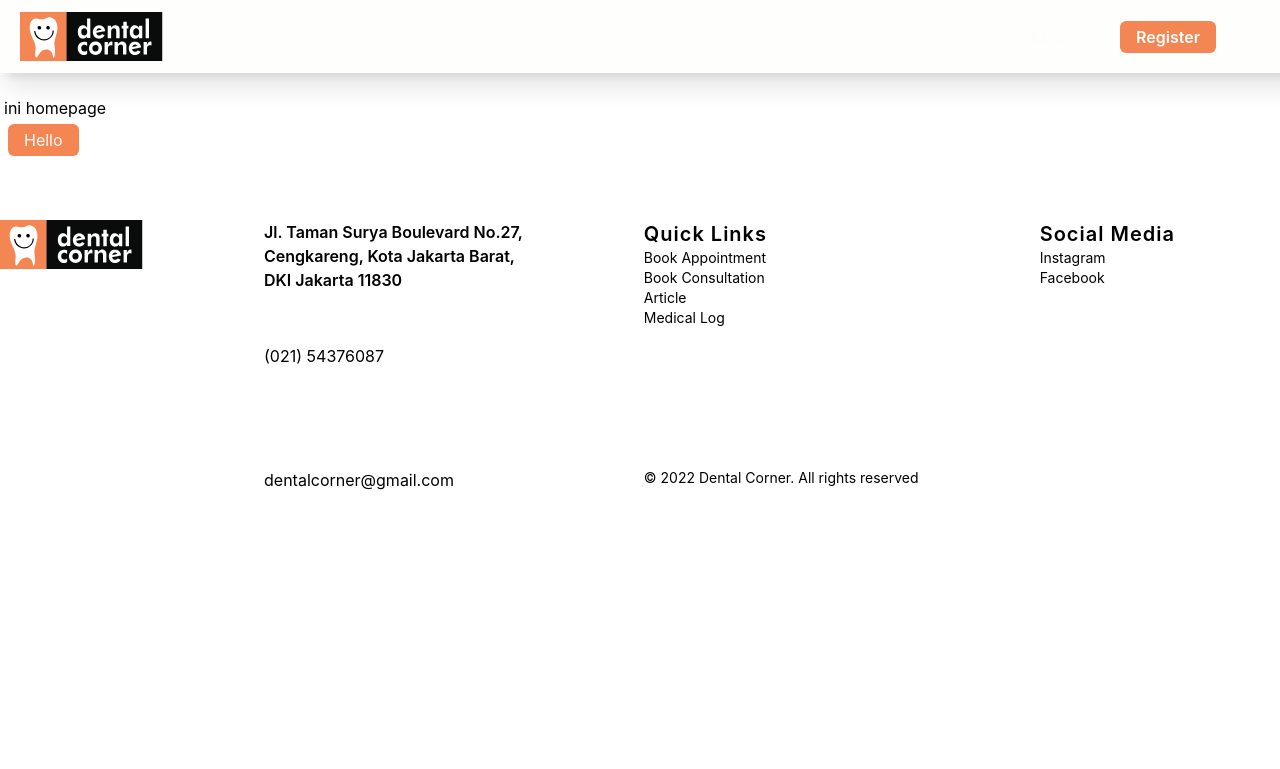
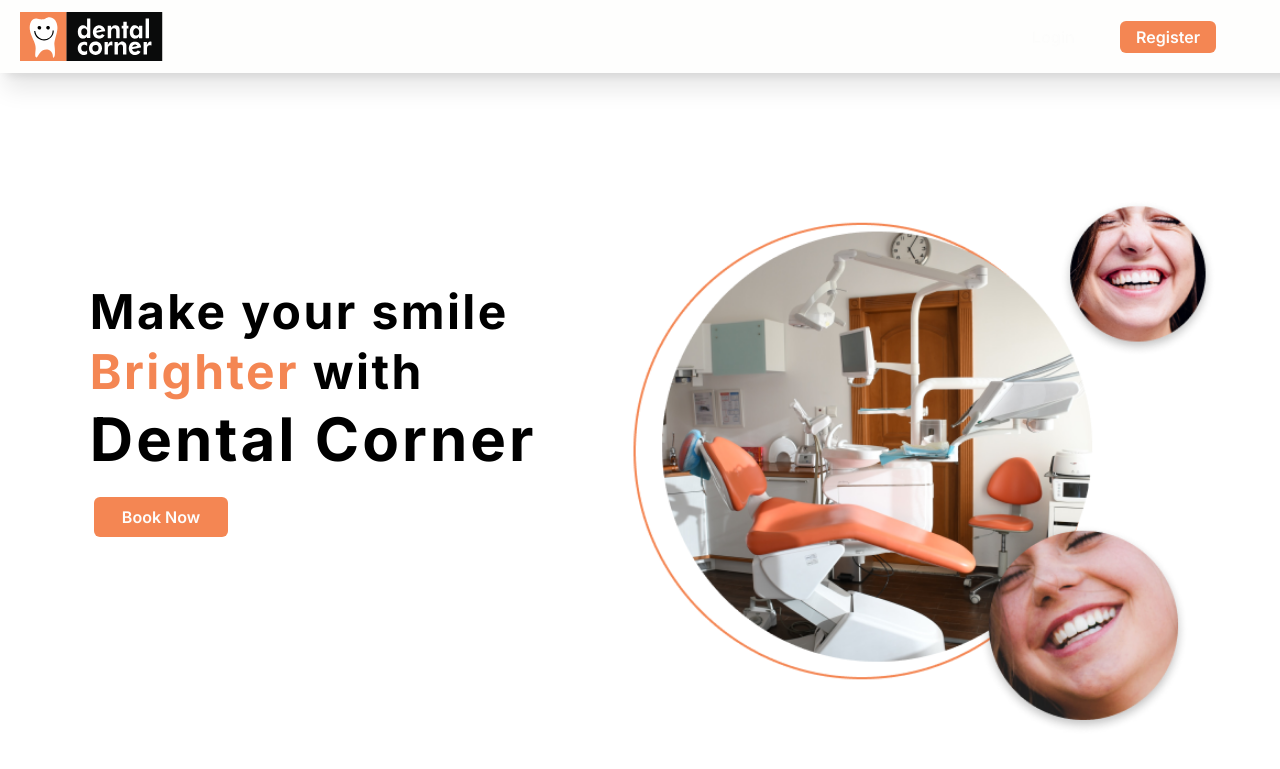
Before and after one commit to alirafli/dental-corner-v2, a React (Vite) app: page / in a window 1280 px wide. Shown: the top 769 px of the page. Built offline with nearby package versions, Linux system fonts and the light colour scheme.

Commit message:
ali [ADD] Homepage

```diff
--- a/index.html
+++ b/index.html
@@ -1,13 +1,20 @@
 <!DOCTYPE html>
 <html lang="en">
+
 <head>
   <meta charset="UTF-8" />
   <link rel="icon" type="image/svg+xml" href="/src/favicon.svg" />
+  <link rel="preconnect" href="https://fonts.googleapis.com">
+  <link rel="preconnect" href="https://fonts.gstatic.com" crossorigin>
+  <link href="https://fonts.googleapis.com/css2?family=Inter:wght@100;200;300;400;500;600;700;800;900&display=swap"
+    rel="stylesheet">
   <meta name="viewport" content="width=device-width, initial-scale=1.0" />
   <title>Dental Corner</title>
 </head>
+
 <body>
   <div id="root"></div>
   <script type="module" src="/src/main.jsx"></script>
 </body>
+
 </html>
--- a/src/components/Typography/index.jsx
+++ b/src/components/Typography/index.jsx
@@ -15,8 +15,8 @@
       className={`${h1 && "text-6xl"} ${h2 && "text-5xl"} ${
         h3 && "text-4xl"
       }   ${h6 ? "text-xl" : ""} ${h7 && "text-base"} ${
-        bold ? "font-semibold" : `${medium ? "font-medium" : "font-normal"}`
-      } ${truncate ? "truncate" : "whitespace-pre-line"} tracking-wider `}
+        bold ? "font-bold" : `${medium ? "font-medium" : "font-normal"}`
+      } ${truncate ? "truncate" : "whitespace-pre-line"} tracking-wider leading-tight`}
       {...otherProps}
     >
       {children}
--- a/src/pages/Homepage/index.jsx
+++ b/src/pages/Homepage/index.jsx
@@ -1,13 +1,27 @@
 import React from "react";
-import { Button } from "../../components/";
+import { Button, Header } from "../../components/";
+import JUMBOTRON from "../../assets/img/jumbotron.png";
 
 const HomePage = () => {
-      return (
-            <div className='mt-24 ml-1 mb-5'>
-                  <p>ini homepage</p>
-                  <Button noBgButton>Hello</Button>
-            </div>
-      );
+  return (
+    <div className="mt-56 px-7 mb-5 flex justify-around items-center">
+      <div className="-mt-28">
+        <Header h2 bold>
+          Make your smile <br />
+          <span className="text-primary">Brighter</span> with
+        </Header>
+        <Header h1 bold>
+          Dental Corner
+        </Header>
+        <Button bold className="py-2 px-7 mt-5">
+          Book Now
+        </Button>
+      </div>
+      <div>
+        <img src={JUMBOTRON} alt="jumbotron" className="scale-110" />
+      </div>
+    </div>
+  );
 };
 
 export default HomePage;
--- a/src/style/GlobalStyle.css
+++ b/src/style/GlobalStyle.css
@@ -13,8 +13,8 @@
 }
 
 body {
-  font-family: "Inter", sans-serif;
   min-height: 100vh;
+  font-family: "inter";
 }
 
 input,
```
Also changed, not shown: src/assets/img/jumbotron.png (added). Lines whose indentation alone changed are shown as unchanged.
